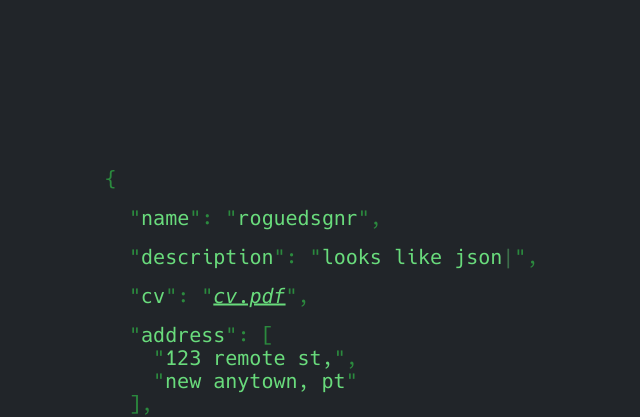
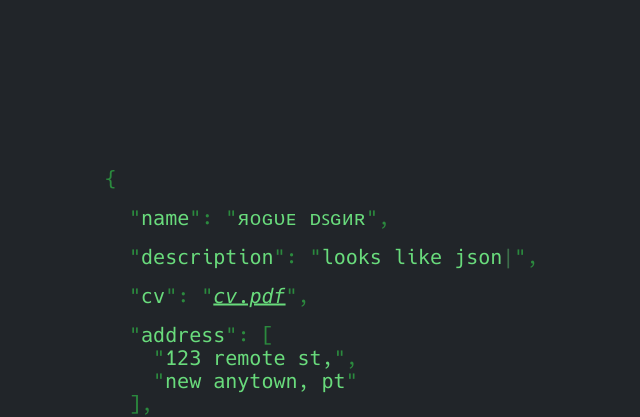
Before and after one commit to ROGUEDSGNR/roguedsgnr.github.io, a Jekyll site: the page built from index.md, in a window 1280 px wide. Shown: the top 417 px of the page, without its empty margins (23-663 px from the left). Built offline with Jekyll 4.4.1, drawn with Linux system fonts in a browser that asks for light colours.

Commit message:
Update json.yml

```diff
--- a/_data/json.yml
+++ b/_data/json.yml
@@ -1,5 +1,5 @@
 - key: Name
-  value: ROGUEDSGNR
+  value: яᴏɢᴜᴇ ᴅꜱɢиʀ
 - key: Description
   value:
     - Hello!
```
